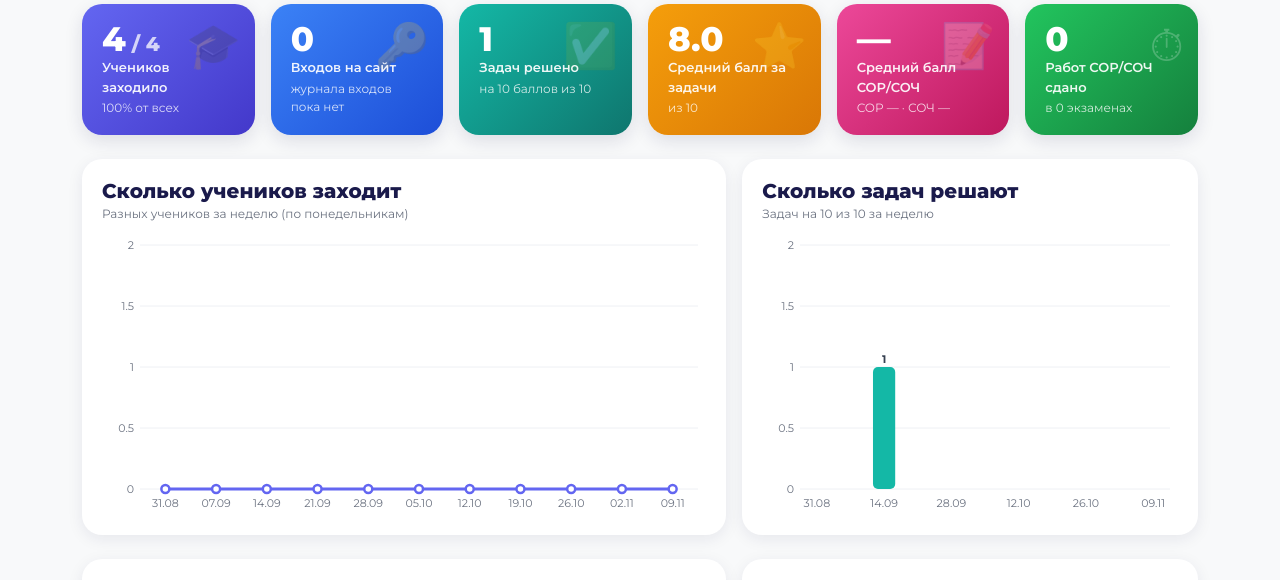
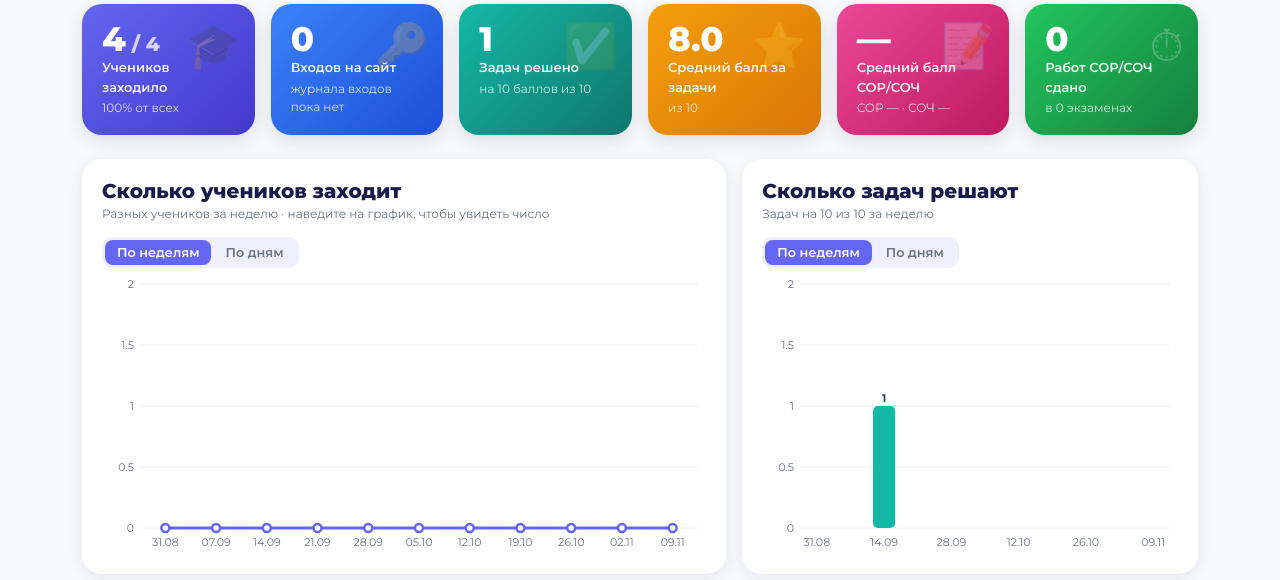
Before and after one commit to nurmash98/pifagor-contest, a Django app: page /analytics/ in a window 1280 px wide; the page is wider, and only the part inside the window is pictured. Shown: the part 284-864 px from the top of that part. Run offline with Django 5.2, Linux system fonts and the light colour scheme; a user stored in the database is signed in; data comes from the database, SQL or seed files in the repository; data that the repository does not hold is empty.

Commit message:
Аналитика: переключатель «По неделям / По дням» и подсказки при наведении на график
Co-Authored-By: Claude Sonnet 5.5 <noreply@anthropic.com>
Claude-Session: https://claude.ai/code/session_01Qg9vQfd9x2tLvuvrYW3xy3

```diff
--- a/contest/dashboard.py
+++ b/contest/dashboard.py
@@ -10,6 +10,7 @@ from .models import Exam, ExamAttempt, LoginEvent, Student, Submission
 from .quarters import grade_of
 
 SINCE = timezone.make_aware(datetime(2026, 9, 1))     # начало учебного года
+WEEKDAYS = ['пн', 'вт', 'ср', 'чт', 'пт', 'сб', 'вс']
 BANDS = [('8–10', 8, 11, '#16a34a'), ('6–7', 6, 8, '#eab308'), ('4–5', 4, 6, '#f97316'), ('0–3', 0, 4, '#dc2626')]
 
 
@@ -29,6 +30,17 @@ def _parallel_key(p):
 def _week_start(dt):
     d = timezone.localtime(dt).date()
     return d - timedelta(days=d.weekday())
+
+
+def _days(now):
+    """Все даты от начала года до сегодня."""
+    d = timezone.localtime(SINCE).date()
+    last = timezone.localtime(now).date()
+    out = []
+    while d <= last:
+        out.append(d)
+        d += timedelta(days=1)
+    return out
 
 
 def _weeks(now):
@@ -77,6 +89,9 @@ def build(parallel=None, now=None):
     weeks = _weeks(now)
     week_idx = {w: i for i, w in enumerate(weeks)}
     uniq_week = [set() for _ in weeks]
+    days = _days(now)
+    day_idx = {x: i for i, x in enumerate(days)}
+    uniq_day = [set() for _ in days]
     active = set()
     first_event = None
     for user_id, at in LoginEvent.objects.filter(at__gte=SINCE, user_id__in=list(by_user)).values_list('user_id', 'at'):
@@ -84,6 +99,7 @@ def build(parallel=None, now=None):
         active.add(s.id)
         stat[group(s)]['logins'] += 1
         uniq_week[week_idx[_week_start(at)]].add(s.id)
+        uniq_day[day_idx[timezone.localtime(at).date()]].add(s.id)
         first_event = at if first_event is None or at < first_event else first_event
     total_logins = sum(g['logins'] for g in stat.values())
     for s in students:        # кто заходил до появления журнала входов — считаем по последнему входу
@@ -96,6 +112,7 @@ def build(parallel=None, now=None):
     subs = Submission.objects.filter(is_graded=True, updated_at__gte=SINCE, student_id__in=list(by_id)) \
         .values('student_id', 'score', 'updated_at')
     solved_week = [0] * len(weeks)
+    solved_day = [0] * len(days)
     all_scores = []
     for sub in subs:
         g = stat[group(by_id[sub['student_id']])]
@@ -105,6 +122,7 @@ def build(parallel=None, now=None):
         if sub['score'] == 10:
             g['solved'] += 1
             solved_week[week_idx[_week_start(sub['updated_at'])]] += 1
+            solved_day[day_idx[timezone.localtime(sub['updated_at']).date()]] += 1
 
     # ---- СОР/СОЧ ----
     from .models import ExamAnswer
@@ -170,6 +188,9 @@ def build(parallel=None, now=None):
         rows=rows, exams=exam_list, dist=dist, quarters=quarters,
         weeks=[w.strftime('%d.%m') for w in weeks],
         week_active=[len(u) for u in uniq_week], week_solved=solved_week,
+        days=[x.strftime('%d.%m') for x in days], day_full=[x.strftime('%d.%m.%Y') + ', ' + WEEKDAYS[x.weekday()] for x in days],
+        day_active=[len(u) for u in uniq_day], day_solved=solved_day,
+        week_full=[w.strftime('%d.%m') + ' – ' + (w + timedelta(days=6)).strftime('%d.%m.%Y') for w in weeks],
     )
 
 
--- a/contest/templates/admin_dashboard.html
+++ b/contest/templates/admin_dashboard.html
@@ -80,10 +80,12 @@
 
     <div class="row g-3 mb-4">
         <div class="col-lg-7"><div class="panel"><h5>Сколько учеников заходит</h5>
-            <div class="sub">Разных учеников за неделю (по понедельникам)</div>
+            <div class="sub">Разных учеников за <span class="unit-name">неделю</span> · наведите на график, чтобы увидеть число</div>
+            <div class="seg" data-for="active"><button type="button" data-u="week" class="on">По неделям</button><button type="button" data-u="day">По дням</button></div>
             <div class="chart-box"><div id="c-active" class="chart-svg"></div></div></div></div>
         <div class="col-lg-5"><div class="panel"><h5>Сколько задач решают</h5>
-            <div class="sub">Задач на 10 из 10 за неделю</div>
+            <div class="sub">Задач на 10 из 10 за <span class="unit-name">неделю</span></div>
+            <div class="seg" data-for="solved"><button type="button" data-u="week" class="on">По неделям</button><button type="button" data-u="day">По дням</button></div>
             <div class="chart-box"><div id="c-solved" class="chart-svg"></div></div></div></div>
     </div>
 
@@ -153,6 +155,16 @@
     </div>
 </div>
 
+<style>
+.seg{display:inline-flex;gap:2px;background:rgba(99,102,241,.1);border-radius:10px;padding:3px;margin:2px 0 6px}
+.seg button{border:0;background:transparent;border-radius:8px;padding:3px 12px;font-size:.8rem;font-weight:600;color:#6b7280;cursor:pointer}
+.seg button.on{background:#6366f1;color:#fff}
+.chart-box{position:relative}
+.ctip{position:absolute;pointer-events:none;z-index:5;background:#1a1a4b;color:#fff;border-radius:10px;padding:7px 11px;font-size:.82rem;line-height:1.3;box-shadow:0 6px 20px rgba(0,0,0,.25);white-space:nowrap;display:none}
+.ctip b{font-size:1.05rem}
+[data-bs-theme=dark] .ctip{background:#e4e7f0;color:#1a1a4b}
+[data-bs-theme=dark] .seg button{color:#9aa1bf}
+</style>
 {{ d|json_script:"dash-data" }}
 <script>
 (function () {
@@ -215,12 +227,18 @@
         var o = frame(box, labels, top, opt.fmt, series.length > 1 ? series : null);
         var slot = (o.x1 - o.x0) / labels.length, gw = Math.min(slot * .72, 28 * series.length + 8), bw = gw / series.length;
         var labelsOn = labels.length * series.length <= 16;
+        if (opt.full) { o.s.querySelectorAll('title'); }
         labels.forEach(function (lab, i) {
             series.forEach(function (s, j) {
                 var v = s.data[i]; if (v == null) { return; }
                 var x = o.x0 + slot * i + (slot - gw) / 2 + bw * j, hh = (o.y0 - o.y1) * Math.min(v / o.top, 1);
                 var r = el('rect', {x: x + 1, y: o.y0 - hh, width: Math.max(bw - 2, 1), height: Math.max(hh, 0), rx: 5, fill: s.color}, o.s);
                 el('title', {}, r, lab + (series.length > 1 ? ' · ' + s.name : '') + ': ' + (opt.fmt || String)(v));
+                if (opt.full) { (function (r, i, v) {
+                    var t = tip(box);
+                    r.addEventListener('mousemove', function () { r.setAttribute('opacity', .8); showTip(box, t, x + bw / 2, o.y0 - hh, opt.full[i] + '<br><b>' + v + '</b> ' + opt.what); });
+                    r.addEventListener('mouseleave', function () { r.setAttribute('opacity', 1); t.style.display = 'none'; });
+                })(r, i, v); }
                 if (labelsOn && v) {
                     var inside = hh > o.y0 - o.y1 - 14;                    // под самой верхней линией подпись — внутри столбика
                     el('text', {x: x + bw / 2, y: inside ? o.y0 - hh + 14 : o.y0 - hh - 4, 'text-anchor': 'middle', 'font-size': 11, 'font-weight': 700,
@@ -229,7 +247,17 @@
             });
         });
     }
-    function line(box, labels, data, color) {
+    function tip(box) {
+        var t = box.querySelector('.ctip');
+        if (!t) { t = document.createElement('div'); t.className = 'ctip'; box.appendChild(t); }
+        return t;
+    }
+    function showTip(box, t, x, y, html) {
+        t.innerHTML = html; t.style.display = 'block';
+        var w = t.offsetWidth, left = Math.min(Math.max(x - w / 2, 0), box.clientWidth - w);
+        t.style.left = left + 'px'; t.style.top = Math.max(y - t.offsetHeight - 12, 0) + 'px';
+    }
+    function line(box, labels, data, color, full, what) {
         var top = nice(Math.max.apply(null, data.concat([1])));
         var o = frame(box, labels, top);
         var pts = data.map(function (v, i) { return [o.x0 + (o.x1 - o.x0) * (i + .5) / data.length, o.y0 - (o.y0 - o.y1) * v / top]; });
@@ -237,10 +265,22 @@
         var path = pts.map(function (p, i) { return (i ? 'L' : 'M') + p[0].toFixed(1) + ',' + p[1].toFixed(1); }).join(' ');
         el('path', {d: path + ' L' + pts[pts.length - 1][0] + ',' + o.y0 + ' L' + pts[0][0] + ',' + o.y0 + ' Z', fill: color, opacity: .14}, o.s);
         el('path', {d: path, fill: 'none', stroke: color, 'stroke-width': 3, 'stroke-linejoin': 'round', 'stroke-linecap': 'round'}, o.s);
-        pts.forEach(function (p, i) {
-            var c = el('circle', {cx: p[0], cy: p[1], r: 4, fill: C.dot, stroke: color, 'stroke-width': 2.5}, o.s);
-            el('title', {}, c, 'Неделя с ' + labels[i] + ': ' + data[i]);
-        });
+        var small = pts.length <= 30;
+        pts.forEach(function (p) { if (small) { el('circle', {cx: p[0], cy: p[1], r: 4, fill: C.dot, stroke: color, 'stroke-width': 2.5}, o.s); } });
+        var guide = el('line', {x1: 0, x2: 0, y1: o.y1, y2: o.y0, stroke: color, 'stroke-dasharray': '4 4', opacity: 0}, o.s);
+        var hot = el('circle', {r: 6.5, fill: C.dot, stroke: color, 'stroke-width': 3, opacity: 0}, o.s);
+        var t = tip(box);
+        var area = el('rect', {x: o.x0, y: 0, width: o.x1 - o.x0, height: o.h, fill: 'transparent'}, o.s);
+        function move(ev) {
+            var r = o.s.getBoundingClientRect(), mx = ev.clientX - r.left;
+            var i = Math.max(0, Math.min(pts.length - 1, Math.round((mx - o.x0) / (o.x1 - o.x0) * pts.length - .5)));
+            guide.setAttribute('x1', pts[i][0]); guide.setAttribute('x2', pts[i][0]); guide.setAttribute('opacity', .5);
+            hot.setAttribute('cx', pts[i][0]); hot.setAttribute('cy', pts[i][1]); hot.setAttribute('opacity', 1);
+            showTip(box, t, pts[i][0], pts[i][1], full[i] + '<br><b>' + data[i] + '</b> ' + what);
+        }
+        area.addEventListener('mousemove', move); area.addEventListener('touchstart', function (e) { move(e.touches[0]); }, {passive: true});
+        area.addEventListener('touchmove', function (e) { move(e.touches[0]); }, {passive: true});
+        area.addEventListener('mouseleave', function () { t.style.display = 'none'; guide.setAttribute('opacity', 0); hot.setAttribute('opacity', 0); });
     }
     function donut(box, items) {
         var o = svg(box), total = items.reduce(function (a, x) { return a + x.count; }, 0);
@@ -265,10 +305,23 @@
         });
     }
     var names = d.rows.map(function (r) { return r.name; });
+    var unit = {active: 'week', solved: 'week'};
+    document.querySelectorAll('.seg').forEach(function (g) {
+        g.addEventListener('click', function (e) {
+            var b = e.target.closest('button'); if (!b) { return; }
+            unit[g.dataset.for] = b.dataset.u;
+            g.querySelectorAll('button').forEach(function (x) { x.classList.toggle('on', x === b); });
+            g.parentNode.querySelector('.unit-name').textContent = b.dataset.u === 'day' ? 'день' : 'неделю';
+            draw();
+        });
+    });
     function draw() {
         theme();
-        line(document.getElementById('c-active'), d.weeks, d.week_active, C.indigo);
-        bars(document.getElementById('c-solved'), d.weeks, [{name: 'Решено', color: C.teal, data: d.week_solved}]);
+        var da = unit.active === 'day', ds = unit.solved === 'day';
+        line(document.getElementById('c-active'), da ? d.days : d.weeks, da ? d.day_active : d.week_active, C.indigo,
+             da ? d.day_full : d.week_full, 'уч. заходили');
+        bars(document.getElementById('c-solved'), ds ? d.days : d.weeks, [{name: 'Решено', color: C.teal, data: ds ? d.day_solved : d.week_solved}],
+             {full: ds ? d.day_full : d.week_full, what: 'задач на 10/10'});
         bars(document.getElementById('c-grades'), names, [
             {name: 'СОР', color: C.indigo, data: d.rows.map(function (r) { return r.sor; })},
             {name: 'СОЧ', color: C.amber, data: d.rows.map(function (r) { return r.soch; })}], {max: 10});
```
